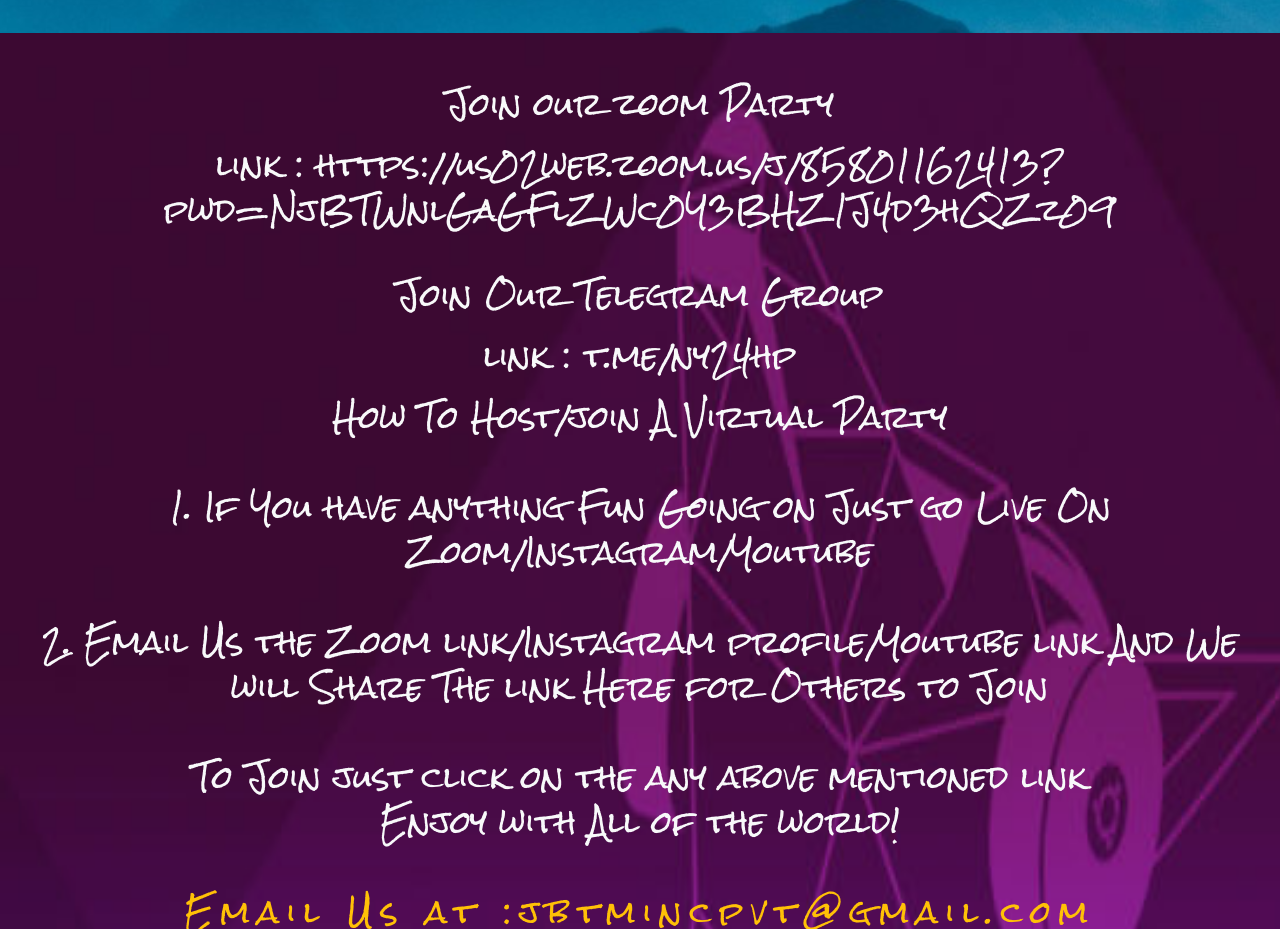
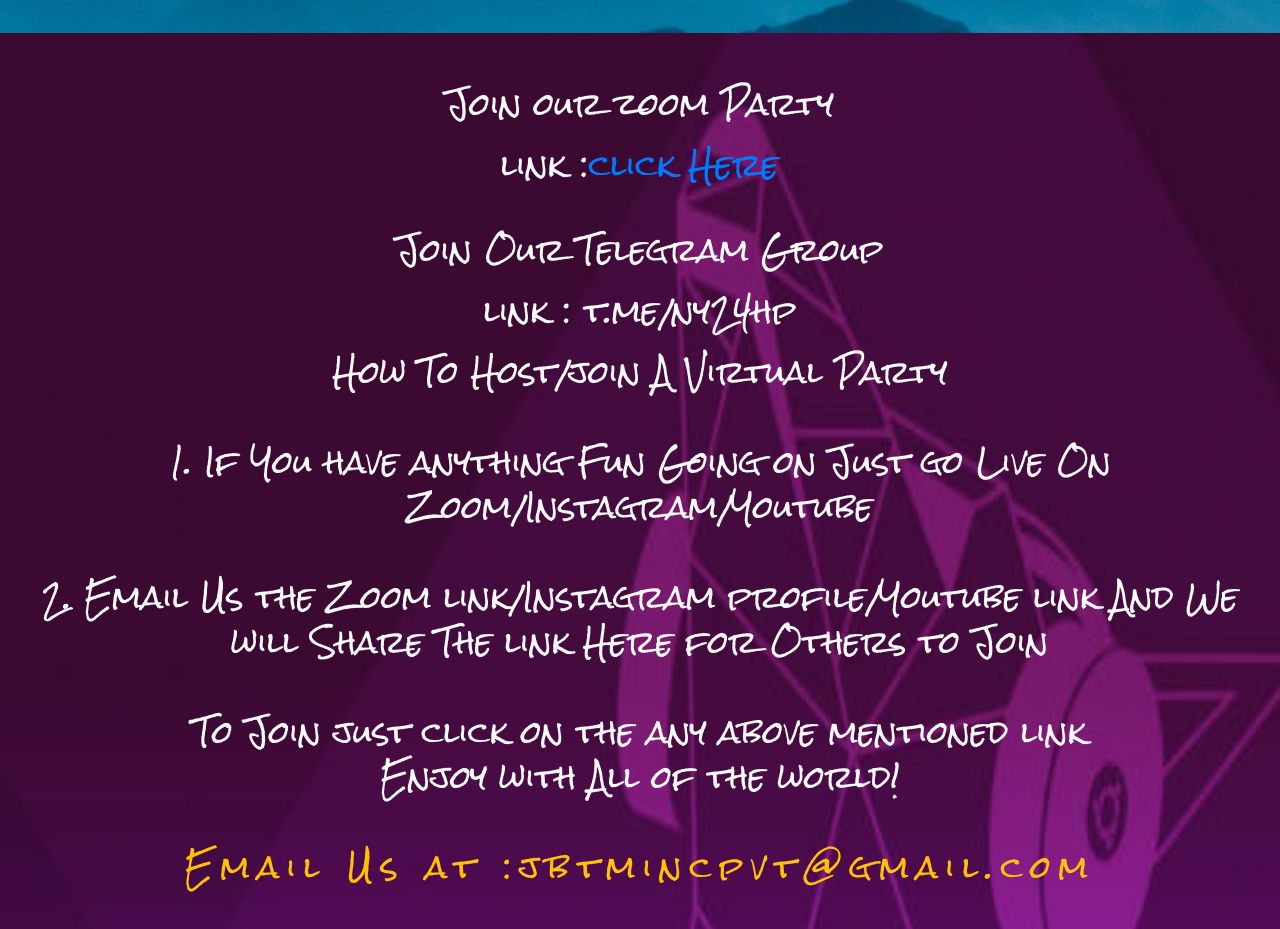
Before and after one commit to animeish/nye24, a plain HTML site: page index.html in a window 1280 px wide. Shown: the part 8540-9469 px from the top of the page. Drawn offline with nearby package versions, Linux system fonts and the light colour scheme.

Commit message:
Update index.html

```diff
--- a/index.html
+++ b/index.html
@@ -449,7 +449,7 @@ body{
 
 <div class="container-fluid pt-5 joini" style="width:100vw;">
 <p class="fontsmall text-light">Join our zoom Party</p>
-<p class="fontsmall text-light">link : https://us02web.zoom.us/j/85801162413?pwd=NjBTWnlGaGFlZWc0Y3BHZ1J4d3hQZz09 </p>
+<p class="fontsmall text-light">link :<a href=" https://us02web.zoom.us/j/85801162413?pwd=NjBTWnlGaGFlZWc0Y3BHZ1J4d3hQZz09 ">click Here</a></p>
 <br>
 <p class="fontsmall text-light ">Join Our Telegram Group</p>
 <p class="fontsmall text-light"> link : t.me/ny24hp </p>
```
